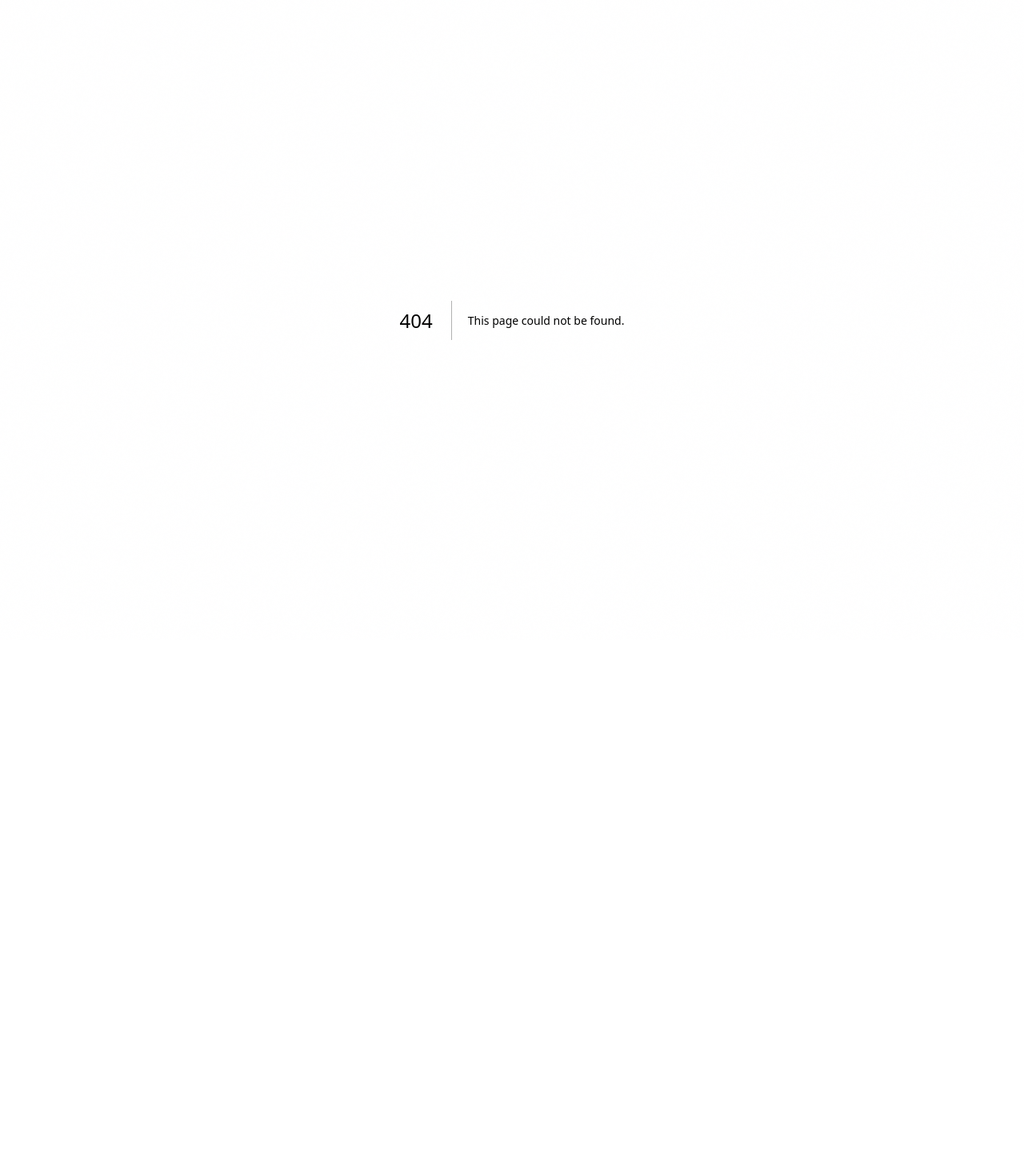
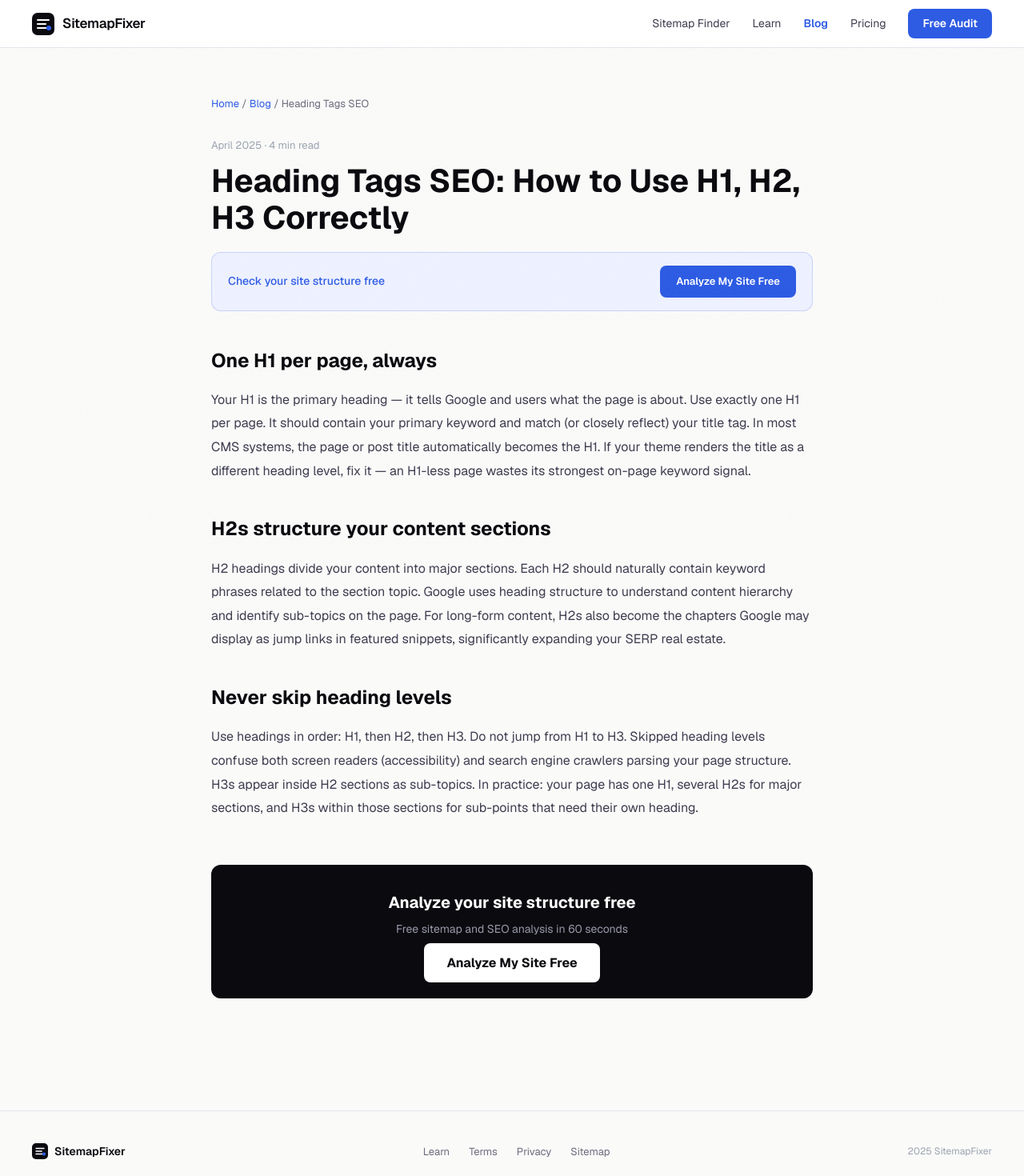
Before and after one commit to Watermelon-Coctail-Bar/sitemap-fixer, a Next.js app: page /blog/heading-tags-seo in a window 1280 px wide. Before the commit this address had no page. Shown: the top 1470 px of the page at 80% size. Before the commit the page ends 800 px from the top, so only its background shows below. Built offline with nearby package versions, Linux system fonts and the light colour scheme.

Commit message:
Create page.tsx

```diff
--- /dev/null
+++ b/src/app/blog/heading-tags-seo/page.tsx
@@ -0,0 +1,41 @@
+import type { Metadata } from 'next';
+export const metadata: Metadata = {
+  title: 'Heading Tags SEO: How H1, H2, H3 Tags Affect Your Rankings | SitemapFixer',
+  description: "Heading tags structure your content for both users and search engines. Here is how to use H1, H2, and H3 tags correctly to improve your page rankings.",
+  alternates: { canonical: 'https://sitemapfixer.com/blog/heading-tags-seo' },
+};
+const rules = [
+  { t: "One H1 per page, always", d: "Your H1 is the primary heading — it tells Google and users what the page is about. Use exactly one H1 per page. It should contain your primary keyword and match (or closely reflect) your title tag. In most CMS systems, the page or post title automatically becomes the H1. If your theme renders the title as a different heading level, fix it — an H1-less page wastes its strongest on-page keyword signal." },
+  { t: "H2s structure your content sections", d: "H2 headings divide your content into major sections. Each H2 should naturally contain keyword phrases related to the section topic. Google uses heading structure to understand content hierarchy and identify sub-topics on the page. For long-form content, H2s also become the chapters Google may display as jump links in featured snippets, significantly expanding your SERP real estate." },
+  { t: "Never skip heading levels", d: "Use headings in order: H1, then H2, then H3. Do not jump from H1 to H3. Skipped heading levels confuse both screen readers (accessibility) and search engine crawlers parsing your page structure. H3s appear inside H2 sections as sub-topics. In practice: your page has one H1, several H2s for major sections, and H3s within those sections for sub-points that need their own heading." },
+];
+export default function Page() {
+  return (
+    <article style={{ maxWidth: 800, margin: '0 auto', padding: '60px 24px' }}>
+      <nav style={{ fontSize: 13, color: '#6b6b7d', marginBottom: 32 }}>
+        <a href="/" style={{ color: '#2d5be3', textDecoration: 'none' }}>Home</a>{' / '}
+        <a href="/blog" style={{ color: '#2d5be3', textDecoration: 'none' }}>Blog</a>{' / '}
+        <span>Heading Tags SEO</span>
+      </nav>
+      <div style={{ fontSize: 13, color: '#9ca3af', marginBottom: 12 }}>April 2025 · 4 min read</div>
+      <h1 style={{ fontSize: 40, fontWeight: 700, color: '#0a0a0f', marginBottom: 20, lineHeight: 1.15 }}>Heading Tags SEO: How to Use H1, H2, H3 Correctly</h1>
+      <div style={{ background: '#eef1ff', border: '1px solid rgba(45,91,227,0.2)', borderRadius: 12, padding: '16px 20px', marginBottom: 40, display: 'flex', alignItems: 'center', justifyContent: 'space-between', gap: 16 }}>
+        <span style={{ fontSize: 14, color: '#2d5be3', fontWeight: 500 }}>Check your site structure free</span>
+        <a href="/" style={{ background: '#2d5be3', color: 'white', padding: '10px 20px', borderRadius: 8, textDecoration: 'none', fontWeight: 600, fontSize: 13 }}>Analyze My Site Free</a>
+      </div>
+      <div style={{ fontSize: 16, color: '#3d3d4f', lineHeight: 1.85 }}>
+        {rules.map(({ t, d }) => (
+          <div key={t} style={{ marginBottom: 36 }}>
+            <h2 style={{ fontSize: 24, fontWeight: 700, color: '#0a0a0f', marginBottom: 12 }}>{t}</h2>
+            <p style={{ margin: 0 }}>{d}</p>
+          </div>
+        ))}
+      </div>
+      <div style={{ background: '#0a0a0f', borderRadius: 12, padding: '32px', textAlign: 'center', marginTop: 56 }}>
+        <div style={{ fontSize: 20, fontWeight: 700, color: 'white', marginBottom: 8 }}>Analyze your site structure free</div>
+        <div style={{ color: '#9999aa', marginBottom: 20, fontSize: 14 }}>Free sitemap and SEO analysis in 60 seconds</div>
+        <a href="/" style={{ background: 'white', color: '#0a0a0f', padding: '14px 28px', borderRadius: 8, textDecoration: 'none', fontWeight: 700 }}>Analyze My Site Free</a>
+      </div>
+    </article>
+  );
+}
```
